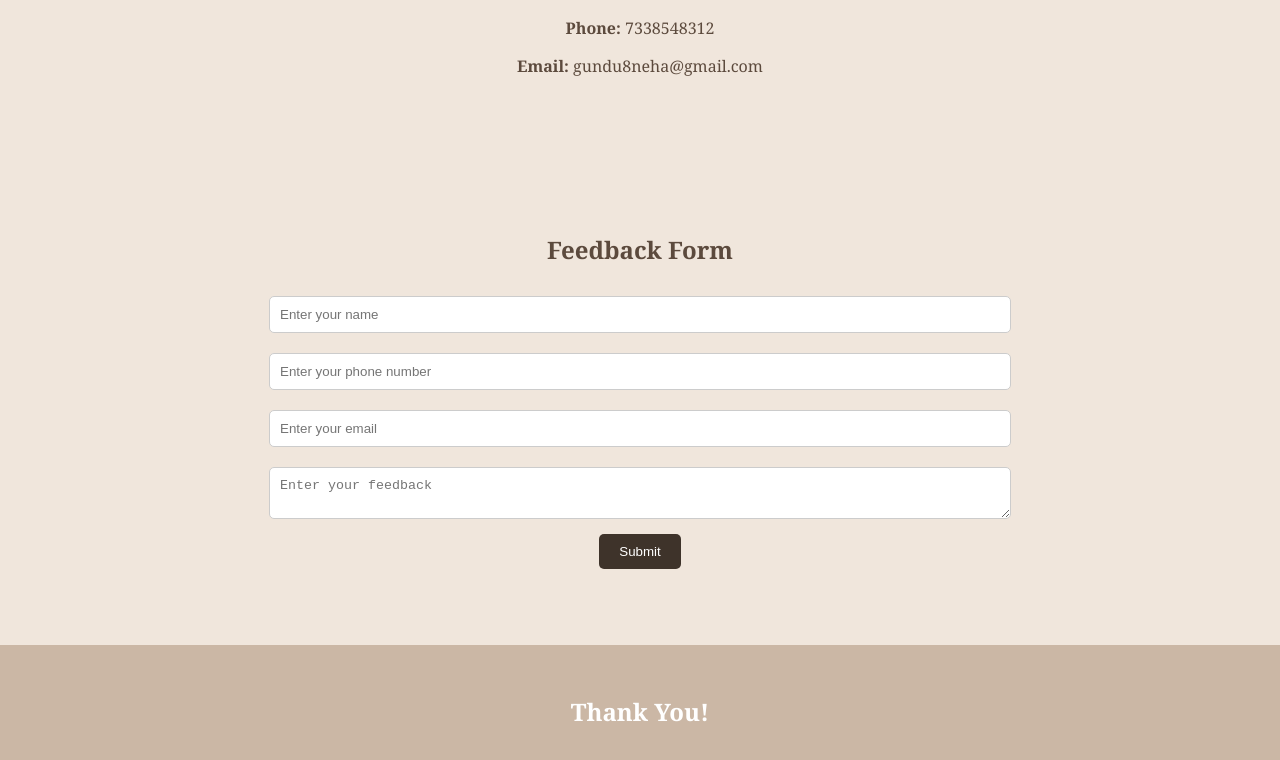
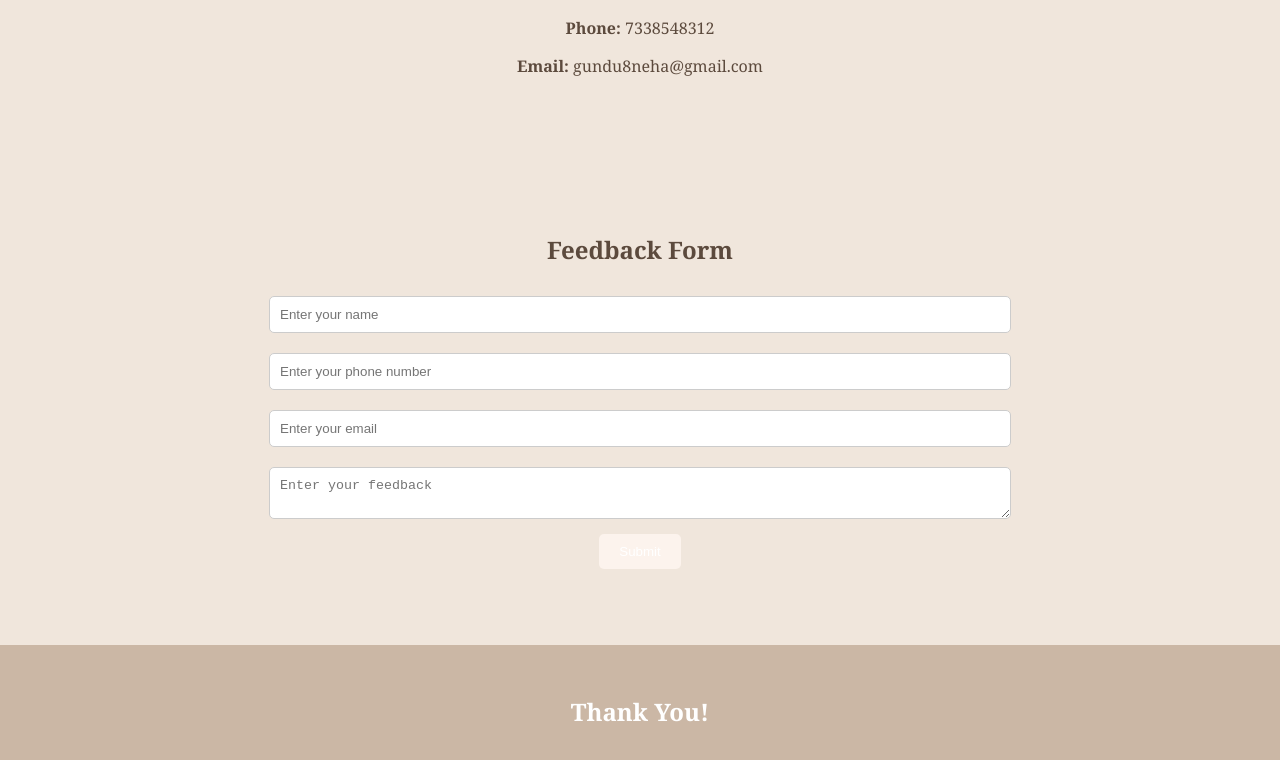
Before and after one commit to Nehat876/neha_portfolio_project, a website: page index.html in a window 1280 px wide. In both pictures the pointer is over the button "Submit". Shown: the part 1609-2369 px from the top of the page. Drawn offline with Linux system fonts and the light colour scheme; no server answers.

Commit message:
update css

```diff
--- a/style.css
+++ b/style.css
@@ -69,10 +69,8 @@ button {
 }
 
 button:hover {
-    background-color: #3e332a;
+    background-color: #fcf3ed;
 }
-
-/* FOOTER */
 .footer {
     background-color: #cbb7a5;
     color: white;
```
